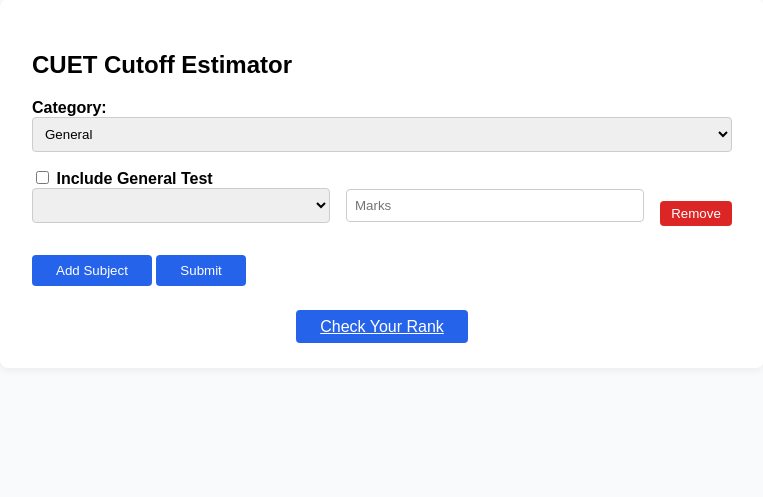
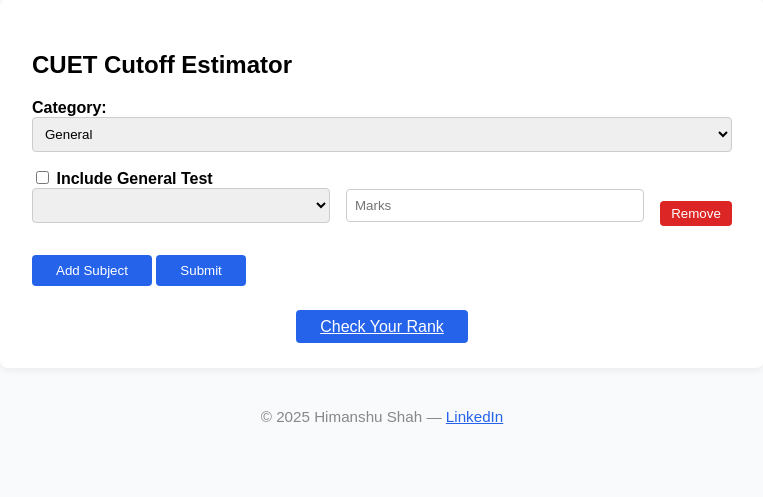
Before and after one commit to Himanshushah90/CUET_Rank_Estimater_2025, a Django app: page / in a window 1280 px wide. Shown: the part 41-538 px from the top of the page, without its empty margins (258-1021 px from the left). Run offline with Django 5.2, Linux system fonts and the light colour scheme; data that the repository does not hold is empty.

Commit message:
added footer

```diff
--- a/estimator/templates/estimator/error.html
+++ b/estimator/templates/estimator/error.html
@@ -38,5 +38,6 @@
         <a href="{% url 'view_rankings' %}">Try Again</a>
         <a href="{% url 'submit_scores' %}" style="margin-left: 10px;">Submit New Scores</a>
     </div>
+    {% include "estimator/footer.html" with year=2025 %}
 </body>
 </html>
--- /dev/null
+++ b/estimator/templates/estimator/footer.html
@@ -0,0 +1,4 @@
+<footer style="margin-top:2rem; text-align:center; color:#888; font-size:0.95em;">
+    &copy; {{ year }} Himanshu Shah &mdash;
+    <a href="https://www.linkedin.com/in/himanshushah90/" target="_blank" style="color:#2563eb;">LinkedIn</a>
+</footer>
--- a/estimator/templates/estimator/rankings.html
+++ b/estimator/templates/estimator/rankings.html
@@ -68,5 +68,6 @@
             <a href="{% url 'submit_scores' %}">Submit New Scores</a>
         </div>
     </div>
+    {% include "estimator/footer.html" with year=2025 %}
 </body>
 </html>
--- a/estimator/templates/estimator/submit.html
+++ b/estimator/templates/estimator/submit.html
@@ -99,5 +99,7 @@
             });
         });
     </script>
+
+    {% include "estimator/footer.html" with year=2025 %}
 </body>
 </html>
--- a/estimator/templates/estimator/success.html
+++ b/estimator/templates/estimator/success.html
@@ -23,5 +23,6 @@
             Disclaimer: These rankings are estimates based on crowdsourced data and may not reflect official DU cutoffs.
         </div>
     </div>
+    {% include "estimator/footer.html" with year=2025 %}
 </body>
 </html>
```
